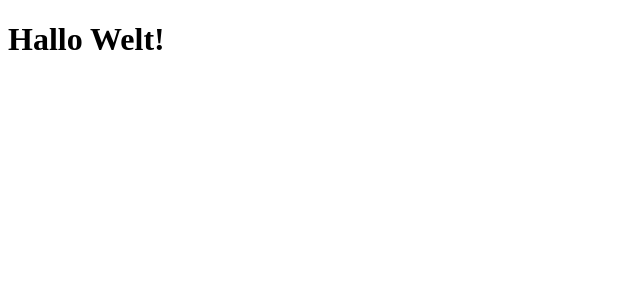
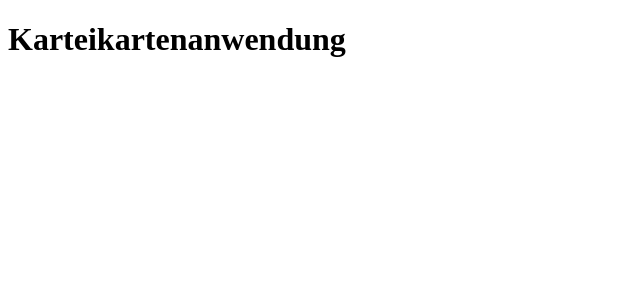
Before and after one commit to mohid-1311/Flashcards, a React (Create React App) app: page / in a window 1280 px wide. Shown: the top 300 px of the page, without its empty margins (0-640 px from the left). Built offline with nearby package versions, Linux system fonts and the light colour scheme.

Commit message:
Ordnerstrukturen erstellt

```diff
--- a/src/App.tsx
+++ b/src/App.tsx
@@ -2,7 +2,7 @@ import React from 'react';
 
 function App() {
   return (
-    <h1>Hallo Welt!</h1>
+    <h1>Karteikartenanwendung</h1>
   );
 }
 
--- /dev/null
+++ b/src/pages/Fortschritt/Fortschritt.tsx
@@ -0,0 +1,6 @@
+function Fortschritt(){
+  return(
+    <h1>Fortschritt</h1>
+  );
+}
+export default Fortschritt
--- /dev/null
+++ b/src/pages/Hinzufuegen/Hinzufuegen.tsx
@@ -0,0 +1,6 @@
+function Hinzufuegen(){
+  return(
+    <h1>Hinzufuegen</h1>
+  );
+}
+export default Hinzufuegen
--- /dev/null
+++ b/src/pages/Importieren/Importieren.tsx
@@ -0,0 +1,6 @@
+function Importieren(){
+  return(
+    <h1>Importieren</h1>
+  );
+}
+export default Importieren
--- /dev/null
+++ b/src/pages/Startseite/Startseite.tsx
@@ -0,0 +1,6 @@
+function Startseite(){
+  return(
+    <h1>Startseite</h1>
+  );
+}
+export default Startseite
--- /dev/null
+++ b/src/pages/Verwaltung/Verwaltung.tsx
@@ -0,0 +1,6 @@
+function Verwaltung(){
+  return(
+    <h1>Verwaltung</h1>
+  );
+}
+export default Verwaltung
```
Also changed, not shown: src/pages/Fortschritt/Fortschritt.module.css (added), src/pages/Hinzufuegen/Hinzufuegen.module.css (added), src/pages/Importieren/Importieren.module.css (added), src/pages/Startseite/Startseite.module.css (added), src/pages/Verwaltung/Verwaltung.module.css (added).
